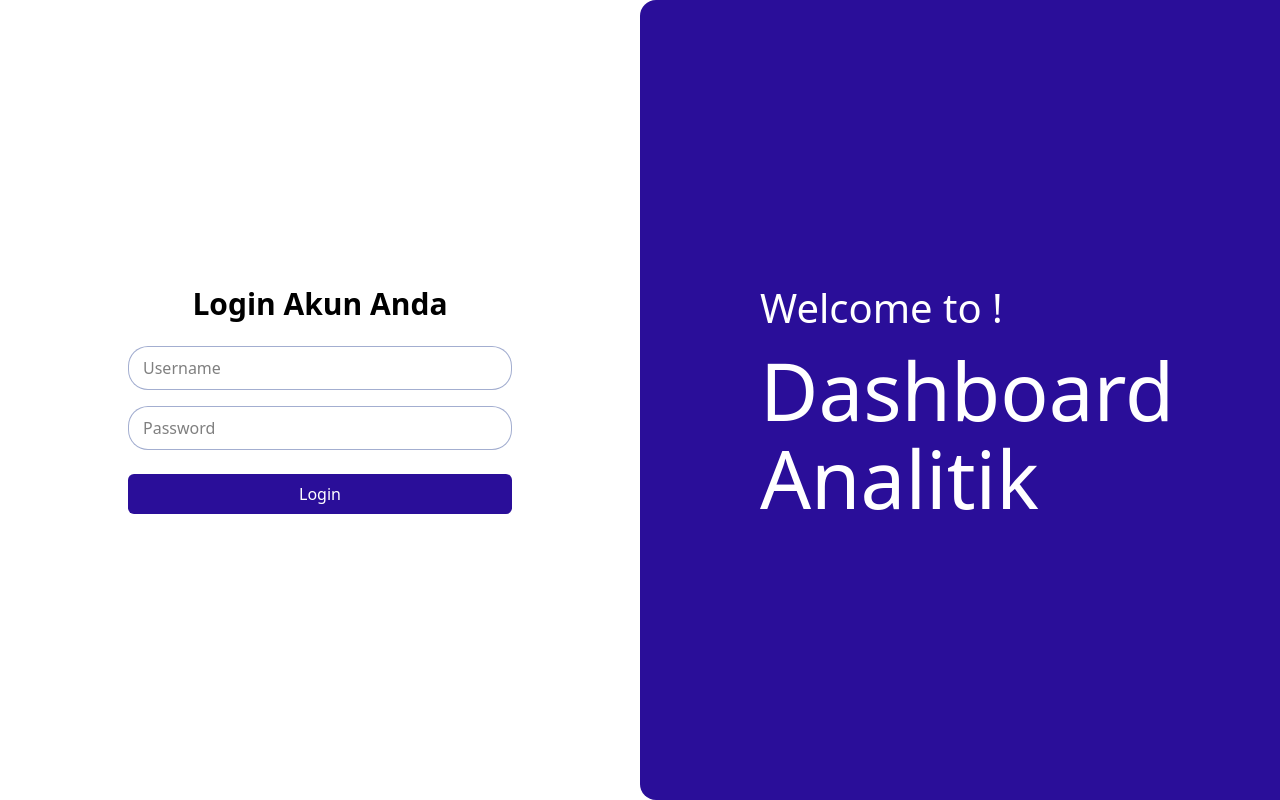
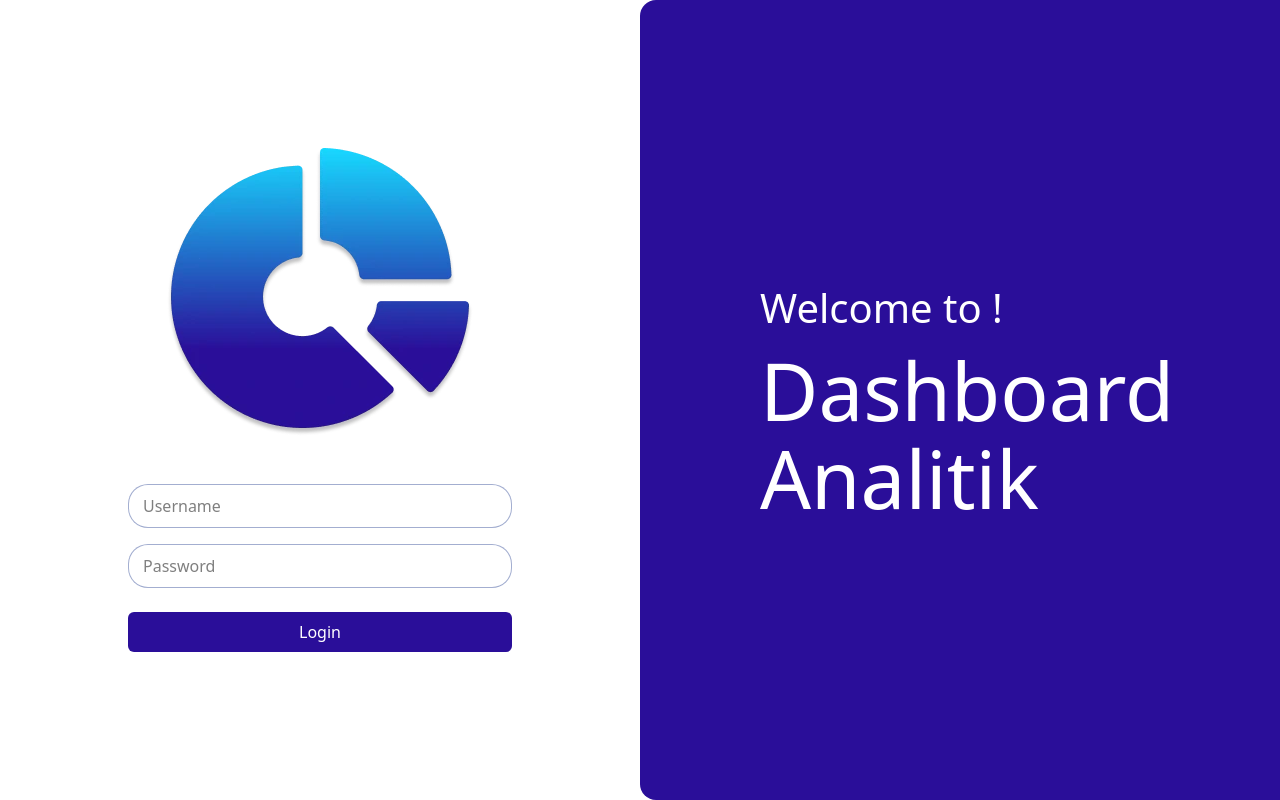
Before and after one commit to ErnandiyaBadriatulKhusniyah/Dashboard-Analitik-Mahasiswa, a React (Vite) app: page /login in a window 1280 px wide. Built offline with nearby package versions, Linux system fonts and the light colour scheme.

Commit message:
menambahkan gambar

```diff
--- a/src/page/Login.jsx
+++ b/src/page/Login.jsx
@@ -82,8 +82,8 @@ const Login = () => {
 
     return (
         <main className="max-h-screen h-screen w-full grid grid-cols-2">
-            <div className="flex flex-col items-center justify-center p-8">
-                <h2 className="text-3xl font-bold mb-6">Login Akun Anda</h2>
+            <div className="flex flex-col items-center justify-center p-8 gap-12">
+                <img src="icon/LoginIcon.webp" alt="icon-login" />
                 <form onSubmit={handleSubmit} className="w-full max-w-sm">
                     <div className="mb-4">
                         <Input
```
